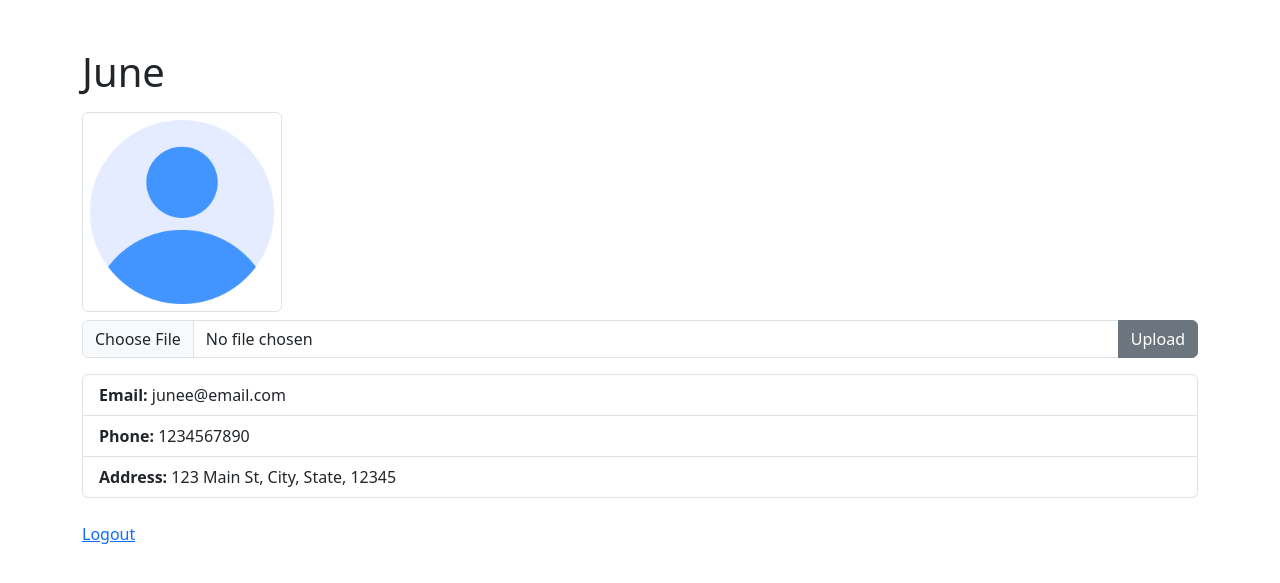
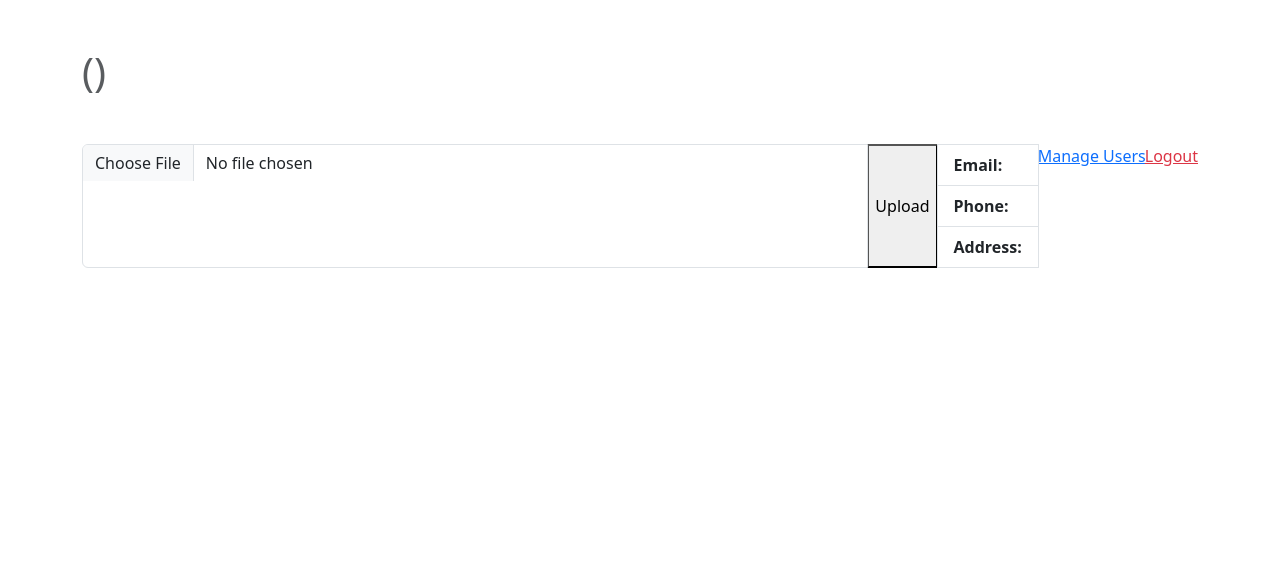
Before and after one commit to zunemoe/php-playground, a PHP site: page /phpprojects/profile.php in a window 1280 px wide. Shown: the top 583 px of the page. Run offline with PHP 8.4, Linux system fonts and the light colour scheme; the visitor is signed in with stand-in values (Sample User, id 1).

Commit message:
added profile photo upload codes

```diff
--- a/sessionsample/classes/Helpers/HTTP.php
+++ b/sessionsample/classes/Helpers/HTTP.php
@@ -5,7 +5,7 @@ namespace Helpers;
 
 class HTTP
 {
-    static $base_url = "http://localhost/sessionsample/";
+    static $base_url = "http://localhost/phpprojects/php-playground/sessionsample";
 
     static function redirect($path, $query = "")
     {
--- a/sessionsample/profile.php
+++ b/sessionsample/profile.php
@@ -1,9 +1,10 @@
 <?php
-session_start();
-if(!isset($_SESSION['user'])){
-    header('location: index.php');
-    exit();
-}
+include("vendor/autoload.php");
+
+use Helpers\Auth;
+
+$auth = Auth::check();
+
 ?>
 
 <!DOCTYPE html>
@@ -15,40 +16,48 @@ if(!isset($_SESSION['user'])){
     <link rel="stylesheet" href="css/bootstrap.min.css">
 </head>
 <body>
-    <div class="container mt-5">
-        <h1 class="mb-3">June</h1>
+    <div class="container">
+        <h1 class="mt-5 mb-5">
+            <?= $auth->name; ?>
+            <span class="fw-normal text-muted">
+                (<?= $auth->role ?>)
+            </span>
+        </h1>
 
         <?php if(isset($_GET['error'])): ?>
-            <div class="alert alert-warning">Cannot upload file</div>
-        <?php endif; ?>
+            <div class="alert alert-warning">
+                Cannot upload file. Please try again.
+            </div>
+        <?php endif ?>
 
-        <?php if(file_exists('_actions/photos/profile.jpg')): ?>
-            <img src="_actions/photos/profile.jpg" class="img-thumbnail mb-2" alt="June" width="200">
-        <?php endif; ?>
+        <?php if($auth->photo): ?>
+            <img
+                class="img-thumbnail mb-3"
+                src="_actions/photos/<?= $auth->photo ?>"
+                alt="Profile Photo" width="200">
+        <?php endif ?>
 
-        <form action="_actions/upload.php"
-                method="post"
-                enctype="multipart/form-data">
-                <div class="input-group mb-3">
-                    <input type="file" name="photo" class="form-control">
-                    <button class="btn btn-secondary">Upload</button>
-                </div>
+        <form action="_actions/upload.php" method="post" enctype="multipart/form-data">
+            <div class="input-group mb-3">
+                <input type="file" name="photo" class="form-control">
+                <button type="btn btn-secondary">Upload</button>
         </form>
 
         <ul class="list-group">
             <li class="list-group-item">
-                <b>Email:</b> junee@email.com
+                <b>Email:</b> <?= $auth->email ?>
             </li>
             <li class="list-group-item">
-                <b>Phone:</b> 1234567890
+                <b>Phone:</b> <?= $auth->phone ?>
             </li>
             <li class="list-group-item">
-                <b>Address:</b> 123 Main St, City, State, 12345
+                <b>Address:</b> <?= $auth->address ?>
             </li>
         </ul>
         <br>
 
-        <a href="_actions/logout.php">Logout</a>
+        <a href="admin.php">Manage Users</a>
+        <a href="_actions/logout.php" class="text-danger">Logout</a>
     </div>
 </body>
 </html>
--- a/sessionsample/register.php
+++ b/sessionsample/register.php
@@ -26,7 +26,7 @@
             <input type="text" name="name" class="form-control mb-2" placeholder="Name" required>
             <input type="email" name="email" class="form-control mb-2" placeholder="Email" required>
             <input type="text" name="phone" class="form-control mb-2" placeholder="Phone" required>
-            <textarea type="address" class="form-control mb-2" placeholder="Address" required></textarea>
+            <textarea name="address" class="form-control mb-2" placeholder="Address" required></textarea>
             <input type="password" name="password" class="form-control mb-2" placeholder="Password" required>
 
             <button type="submit" class="w-100 btn-lg btn-primary">Register</button>
```
Also changed, not shown: sessionsample/_actions/upload.php (+20 -5 lines), sessionsample/classes/Libs/Database/UsersTable.php (+10 -0 lines), sessionsample/_actions/photos/profile.jpg (deleted), sessionsample/_actions/photos/profile.png (added).
